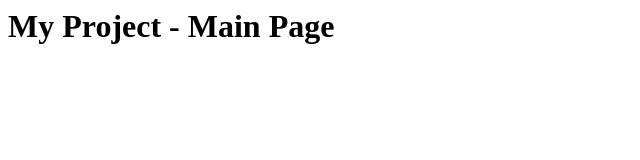
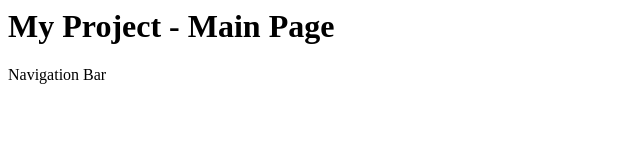
Before and after one commit to BigMountain87/git_practice_project, a plain HTML site: page index.html in a window 1280 px wide. Shown: the full height of the page, 0-640 px from the left. Drawn offline with Linux system fonts and the light colour scheme.

Commit message:
기능 추가: 네비게이션 바 생성

```diff
--- a/index.html
+++ b/index.html
@@ -1 +1,2 @@
 <html><body><h1>My Project - Main Page</h1></body></html>
+<nav>Navigation Bar</nav>
```
